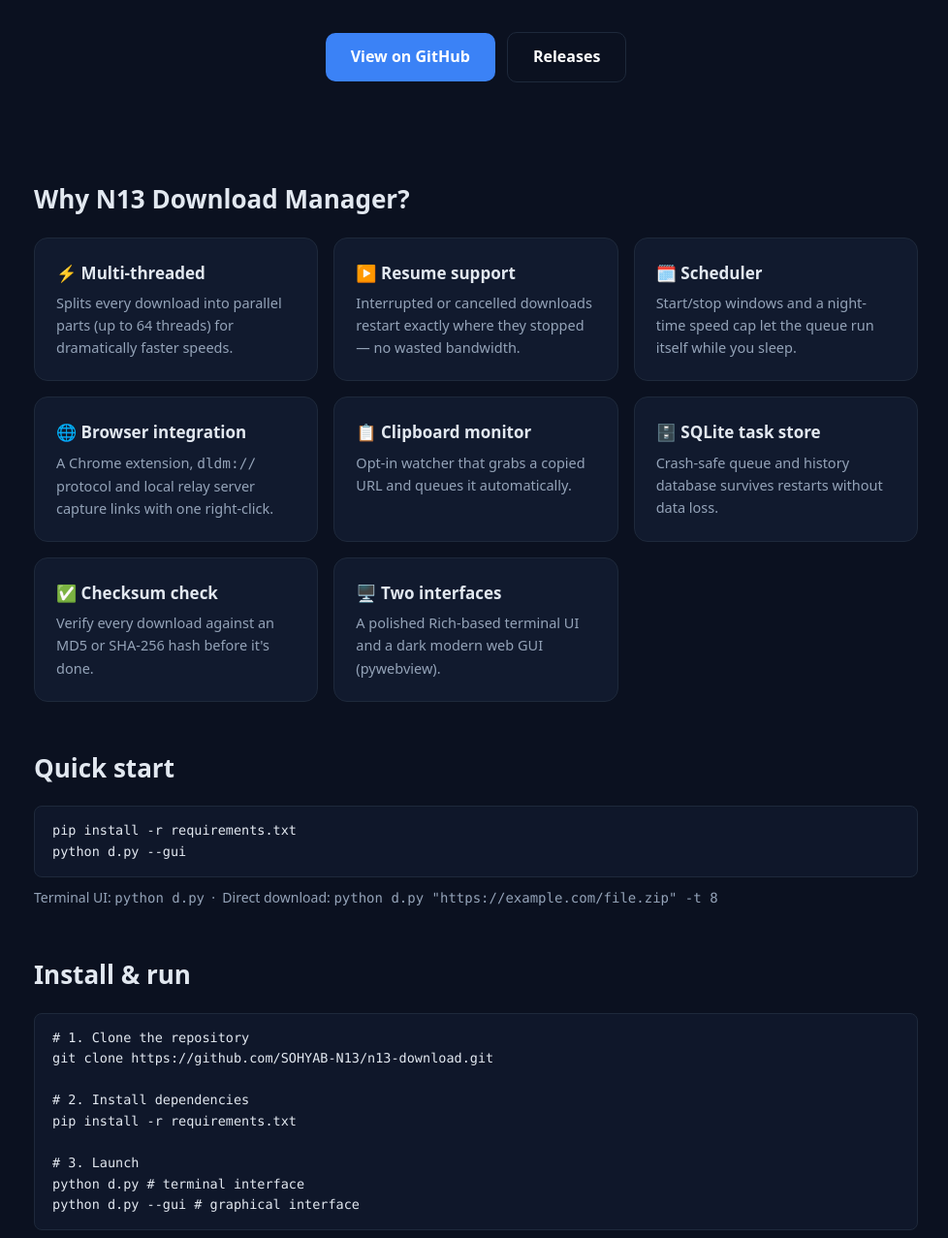
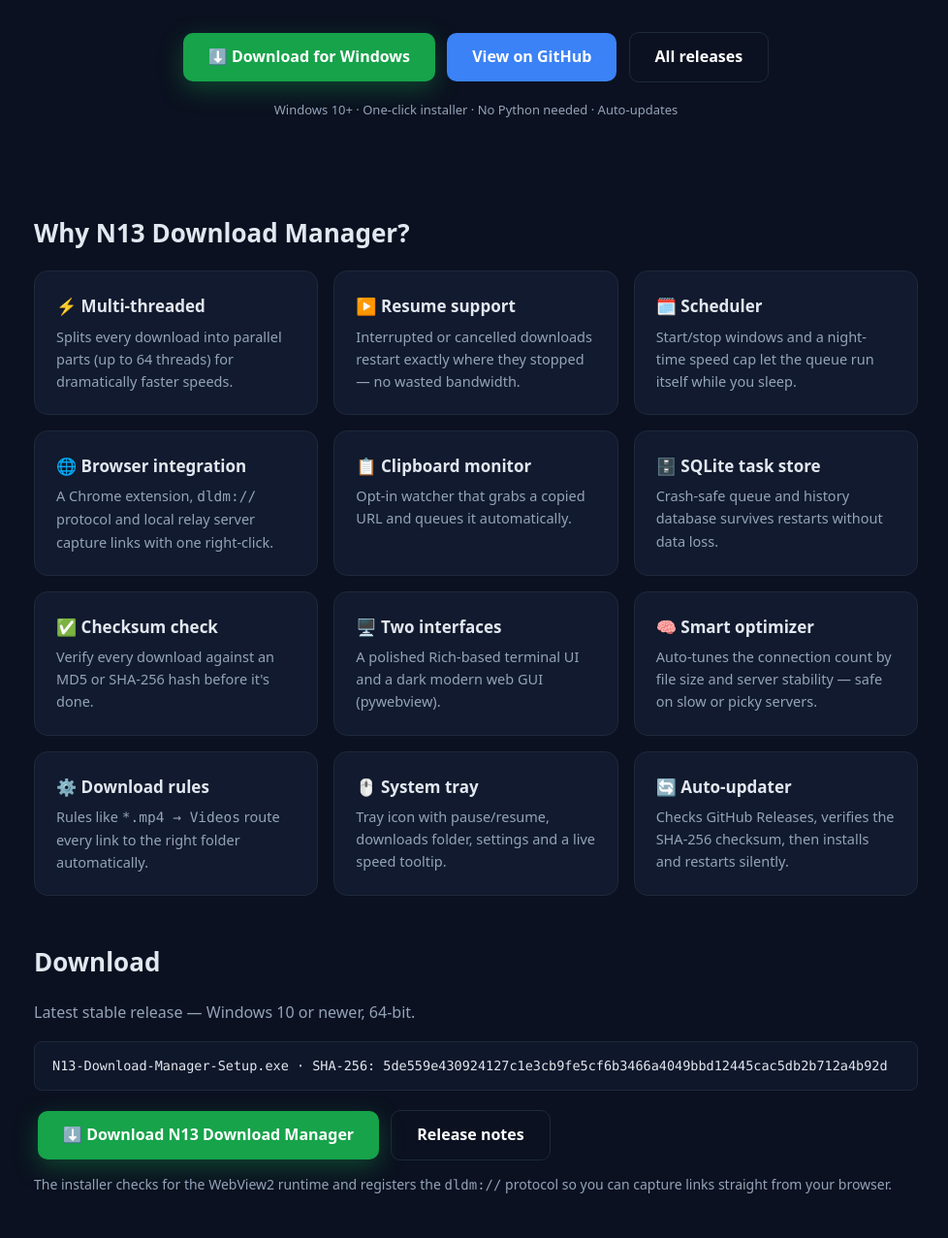
Before and after one commit to SOHAYB-N13/n13-download, a browser extension: page index.html in a window 1280 px wide. Shown: the part 343-1620 px from the top of the page at 97% size, without its empty margins (149-1127 px from the left). Drawn offline with Linux system fonts and the light colour scheme.

Commit message:
docs: update features with smart optimizer, rules, tray, auto-updater, installer, i18n; add download links to README and landing page

```diff
--- a/index.html
+++ b/index.html
@@ -21,6 +21,8 @@
   .badges img { height:28px; margin:2px; }
   .btn { display:inline-block; background:var(--accent); color:#fff; text-decoration:none; padding:12px 26px; border-radius:10px; font-weight:600; margin:4px; transition:transform .15s, background .15s; }
   .btn:hover { background:#2563eb; transform:translateY(-2px); }
+  .btn.download { background:#16a34a; box-shadow:0 8px 24px rgba(22,163,74,.35); }
+  .btn.download:hover { background:#15803d; }
   .btn.ghost { background:transparent; border:1px solid var(--line); }
   .btn.ghost:hover { border-color:var(--accent); background:rgba(59,130,246,.08); }
   h2 { font-size:26px; margin:48px 0 18px; }
@@ -48,9 +50,11 @@
       <img src="https://img.shields.io/badge/Platform-Windows-blue.svg?style=for-the-badge&logo=windows&logoColor=white" alt="Windows">
     </div>
     <div class="btnrow">
+      <a class="btn download" href="https://github.com/SOHYAB-N13/n13-download/releases/latest/download/N13-Download-Manager-Setup.exe">⬇️ Download for Windows</a>
       <a class="btn" href="https://github.com/SOHYAB-N13/n13-download">View on GitHub</a>
-      <a class="btn ghost" href="https://github.com/SOHYAB-N13/n13-download/releases">Releases</a>
+      <a class="btn ghost" href="https://github.com/SOHYAB-N13/n13-download/releases">All releases</a>
     </div>
+    <p style="color:var(--muted);font-size:13px;margin-top:14px;">Windows 10+ · One-click installer · No Python needed · Auto-updates</p>
   </div>
 </header>
 
@@ -66,7 +70,20 @@
     <div class="card"><h3>🗄️ SQLite task store</h3><p>Crash-safe queue and history database survives restarts without data loss.</p></div>
     <div class="card"><h3>✅ Checksum check</h3><p>Verify every download against an MD5 or SHA-256 hash before it's done.</p></div>
     <div class="card"><h3>🖥️ Two interfaces</h3><p>A polished Rich-based terminal UI and a dark modern web GUI (pywebview).</p></div>
+    <div class="card"><h3>🧠 Smart optimizer</h3><p>Auto-tunes the connection count by file size and server stability — safe on slow or picky servers.</p></div>
+    <div class="card"><h3>⚙️ Download rules</h3><p>Rules like <code>*.mp4 → Videos</code> route every link to the right folder automatically.</p></div>
+    <div class="card"><h3>🖱️ System tray</h3><p>Tray icon with pause/resume, downloads folder, settings and a live speed tooltip.</p></div>
+    <div class="card"><h3>🔄 Auto-updater</h3><p>Checks GitHub Releases, verifies the SHA-256 checksum, then installs and restarts silently.</p></div>
   </div>
+
+  <h2>Download</h2>
+  <p style="color:var(--muted);margin-bottom:16px;">Latest stable release — Windows 10 or newer, 64-bit.</p>
+  <div class="mono">N13-Download-Manager-Setup.exe · SHA-256: 5de559e430924127c1e3cb9fe5cf6b3466a4049bbd12445cac5db2b712a4b92d</div>
+  <p style="margin-top:16px;">
+    <a class="btn download" href="https://github.com/SOHYAB-N13/n13-download/releases/latest/download/N13-Download-Manager-Setup.exe">⬇️ Download N13 Download Manager</a>
+    <a class="btn ghost" href="https://github.com/SOHYAB-N13/n13-download/releases/latest">Release notes</a>
+  </p>
+  <p style="color:var(--muted);font-size:14px;margin-top:10px;">The installer checks for the WebView2 runtime and registers the <code>dldm://</code> protocol so you can capture links straight from your browser.</p>
 
   <h2>Quick start</h2>
   <div class="mono">pip install -r requirements.txt<br>python d.py --gui</div>
```
Also changed, not shown: 1 other file.
